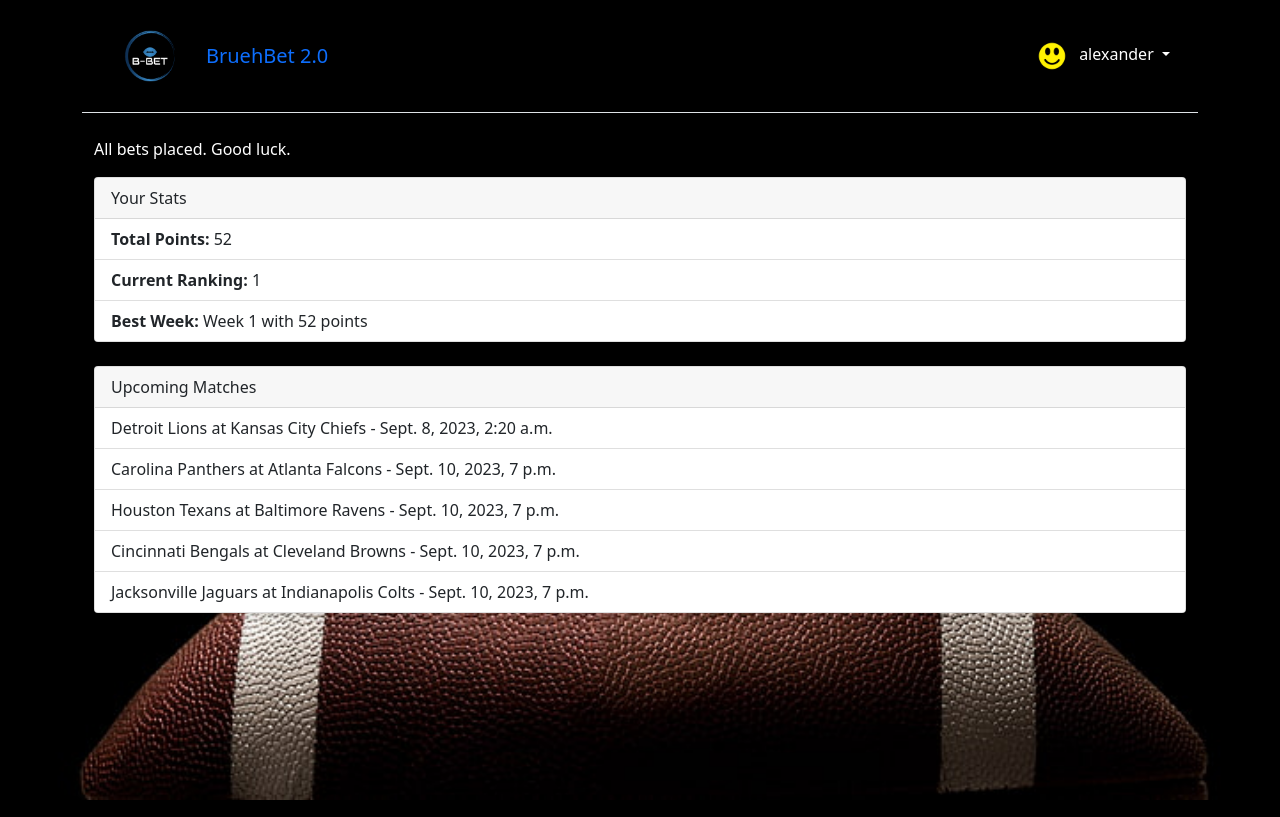
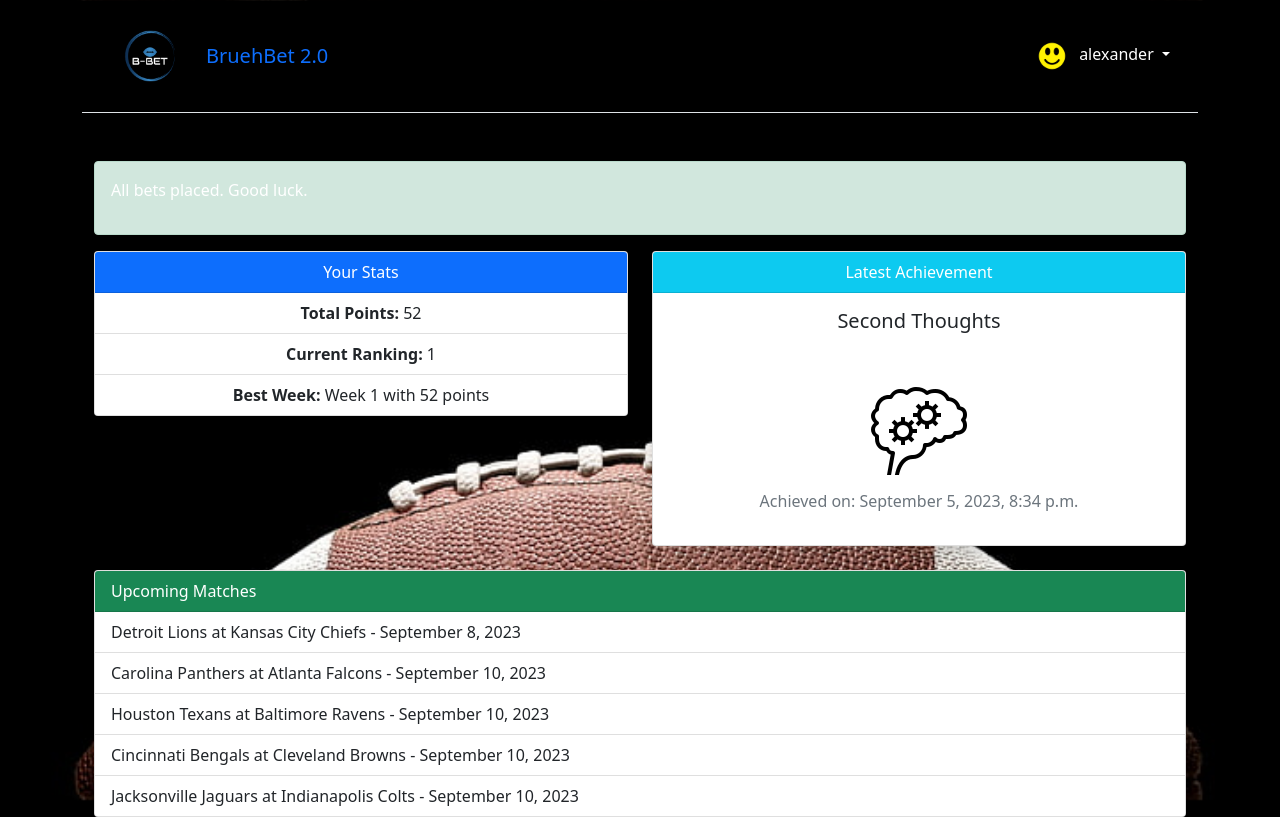
Before and after one commit to MadPaco/bbet, a Django app: page /dashboard/ in a window 1280 px wide. Run offline with Django 3.2, Linux system fonts and the light colour scheme; a user stored in the database is signed in; data comes from the database, SQL or seed files in the repository; both versions use the stored data as it was after the commit.

Commit message:
last changes before patch1

```diff
--- a/templates/dashboard.html
+++ b/templates/dashboard.html
@@ -1,30 +1,57 @@
 {% extends 'base.html' %}
+{% load static %}
 
 {% block content %}
-<div class="container mt-4">
+<div class="container mt-5">
 
     {% if has_placed_bets_for_all_matches %}
+        <div class="alert alert-success">
             <p>All bets placed. Good luck.</p>
+        </div>
     {% else %}
-        <h2 class="" style="color: red;">You haven't placed bets for all matches this week. Make sure to complete them!</h2>
+        <div class="alert alert-danger">
+            <h4>You haven't placed bets for all matches this week. Make sure to complete them!</h4>
+        </div>
     {% endif %}
 
+    <div class="row">
+
         <!-- User Stats -->
-    <div class="card mb-4">
-        <div class="card-header">Your Stats</div>
-        <ul class="list-group list-group-flush">
+        <div class="col-lg-6 mb-4">
+            <div class="card shadow">
+                <div class="card-header bg-primary text-white text-center">Your Stats</div>
+                <ul class="list-group list-group-flush text-center">
                     <li class="list-group-item"><strong>Total Points:</strong> {{ total_points }}</li>
                     <li class="list-group-item"><strong>Current Ranking:</strong> {{ user_rank }}</li>
                     <li class="list-group-item"><strong>Best Week:</strong> Week {{ best_week.number }} with {{ best_week.points }} points</li>
                 </ul>
             </div>
+        </div>
+
+        <!-- Latest Achievement -->
+        <div class="col-lg-6 mb-4">
+            {% if latest_achievement %}
+            <div class="card shadow text-center">
+                <div class="card-header bg-info text-white">Latest Achievement</div>
+                <div class="card-body">
+                    <h5 class="card-title">{{ latest_achievement.achievement.name }}</h5>
+                    <p class="card-text">{{ latest_achievement.achievement.description }}</p>
+                    {% if latest_achievement.achievement.image %}
+                        <img src="{% static '/images/achievements/'|add:latest_achievement.achievement.image %}" alt="{{ latest_achievement.achievement.name }} icon" class="card-img-top mb-2 d-block mx-auto" style="max-height: 100px; object-fit: contain;">
+                    {% endif %}
+                    <p class="text-muted">Achieved on: {{ latest_achievement.date_achieved|date:"F j, Y, g:i a" }}</p>
+                </div>
+            </div>
+            {% endif %}
+        </div>
+    </div>
 
     <!-- Upcoming Matches -->
-    <div class="card mb-4">
-        <div class="card-header">Upcoming Matches</div>
+    <div class="card mb-4 shadow">
+        <div class="card-header bg-success text-white">Upcoming Matches</div>
         <ul class="list-group list-group-flush">
             {% for match in upcoming_matches %}
-                <li class="list-group-item">{{ match.away_team }} at {{ match.home_team }} - {{match.date}} </li>
+                <li class="list-group-item">{{ match.away_team }} at {{ match.home_team }} - {{ match.date|date:"F j, Y" }}</li>
             {% endfor %}
         </ul>
     </div>
--- a/users/views.py
+++ b/users/views.py
@@ -72,9 +72,6 @@
             'current_time': timezone.now(),
         }
 
-        for game in games:
-            game.match.timestamp = int(game.match.date.timestamp())
-
         return render(request, self.template_name, context)
 
     def post(self, request, *args, **kwargs):
@@ -95,6 +92,7 @@
             predicted_away_score = request.POST.get(away_score_key)
             old_home_score = game.predicted_home_score
             old_away_score = game.predicted_away_score
+            game.timestamp = current_time
 
             if predicted_home_score is not None and predicted_away_score is not None:
                 if old_home_score != int(predicted_home_score) or old_away_score != int(predicted_away_score):
@@ -206,10 +204,14 @@
                         self.award_achievement(bet.user, "Brave Soul")
 
                     # "last minute luck"
-                    time_difference = match.date - bet.timestamp  # Assuming match.start_time is a DateTime field.
-                    if time_difference.total_seconds() <= 60:  # 1 minute = 60 seconds
-                        if bet.points > 0:
-                            self.award_achievement(bet.user, "Last Minute Luck")
+                    if bet.timestamp:
+                        time_difference = match.date - bet.timestamp  # Assuming match.start_time is a DateTime field.
+                        if time_difference.total_seconds() <= 60:  # 1 minute = 60 seconds
+                            if bet.points > 0:
+                                self.award_achievement(bet.user, "Last Minute Luck")
+                    else:
+                        pass
+
 
         # Checks outside the match loop, that concern user's overall performance:
         # Note: These checks might need optimization for performance reasons.
@@ -450,4 +452,8 @@
                 'points': None
             }
 
+        # Fetch the latest achievement
+        latest_achievement = UserAchievement.objects.filter(user=self.request.user).order_by('-date_achieved').first()
+        context['latest_achievement'] = latest_achievement
+
         return context
```
Also changed, not shown: templates/fellow_bets.html (+2 -12 lines), db.sqlite3, 1 other file. Lines whose indentation alone changed are shown as unchanged.
